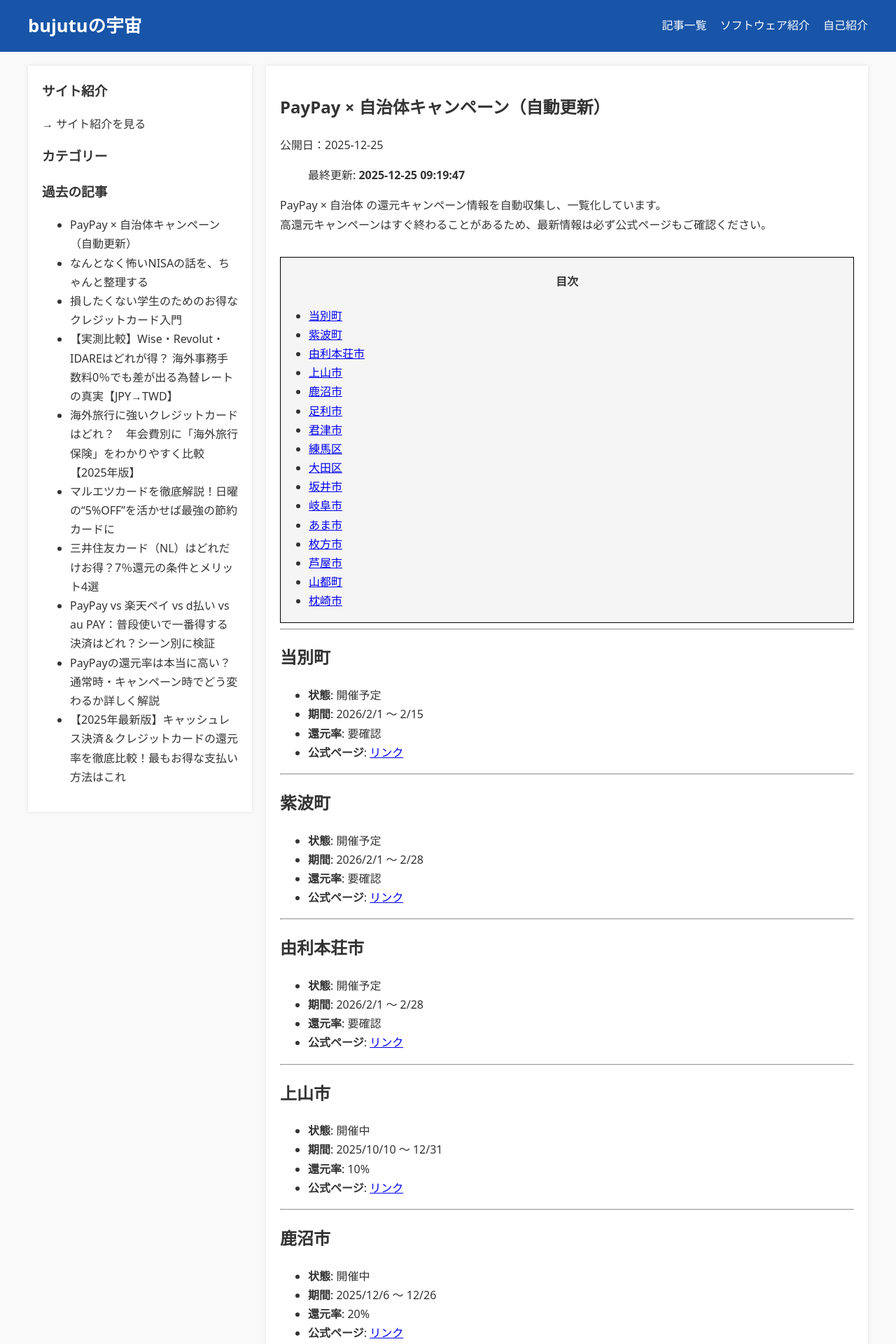
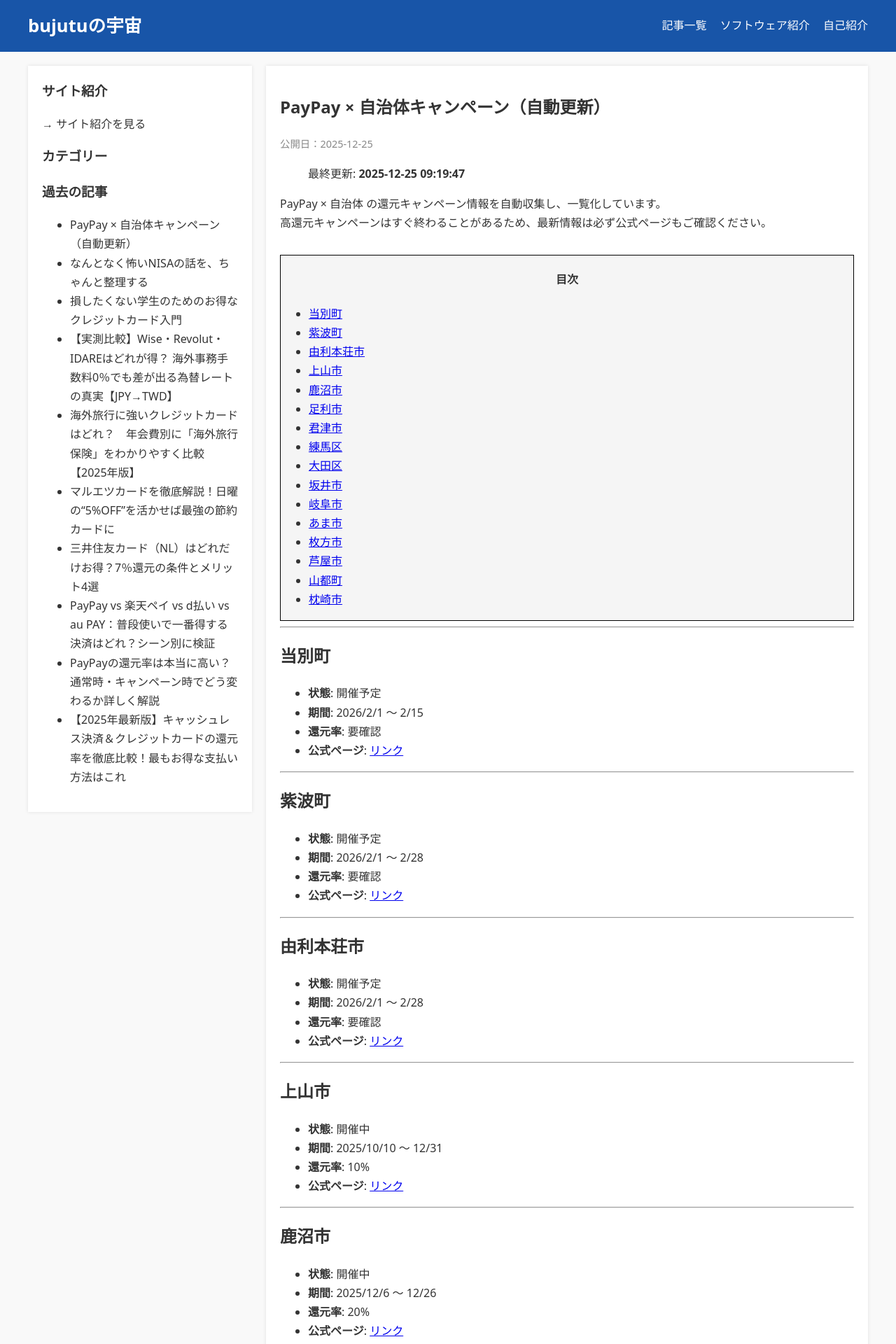
Before and after one commit to bujutu/bujutu.github.io, a Jekyll site: the page built from _posts/2025-12-10-paypay-campaigns.md, in a window 1280 px wide. Shown: the top 1920 px of the page at 70% size. Built offline with Jekyll 4.4.1, drawn with Linux system fonts in a browser that asks for light colours.

Commit message:
Update style.css

```diff
--- a/assets/css/style.css
+++ b/assets/css/style.css
@@ -98,6 +98,10 @@
 /* ===========================
    メインコンテンツ
 =========================== */
+.date {
+  color: #888;
+  font-size: 0.9em;
+}
 .main-content {
   flex: 1;
   margin-left: 20px;
```
